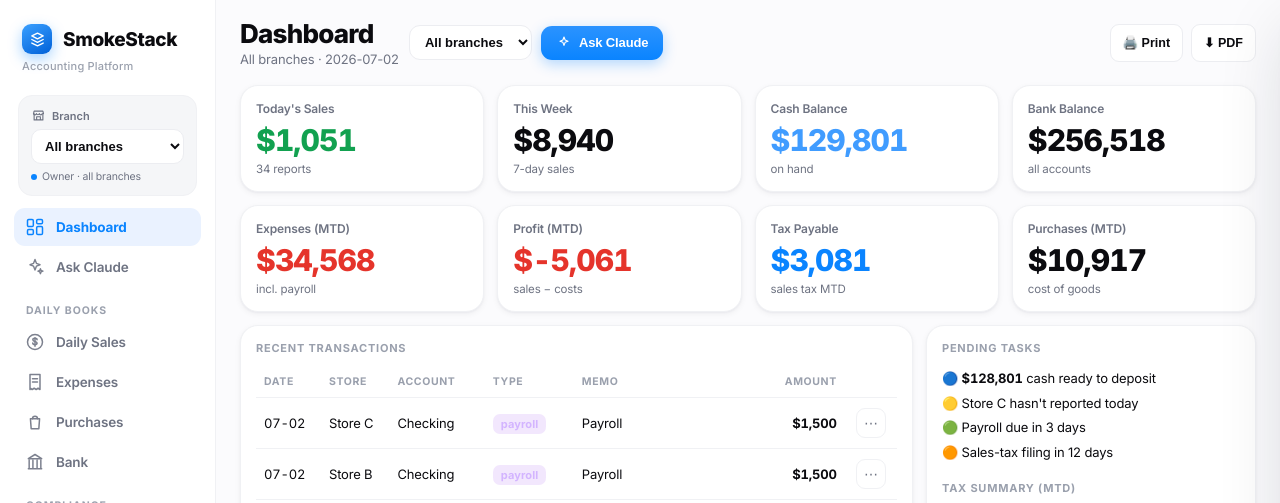
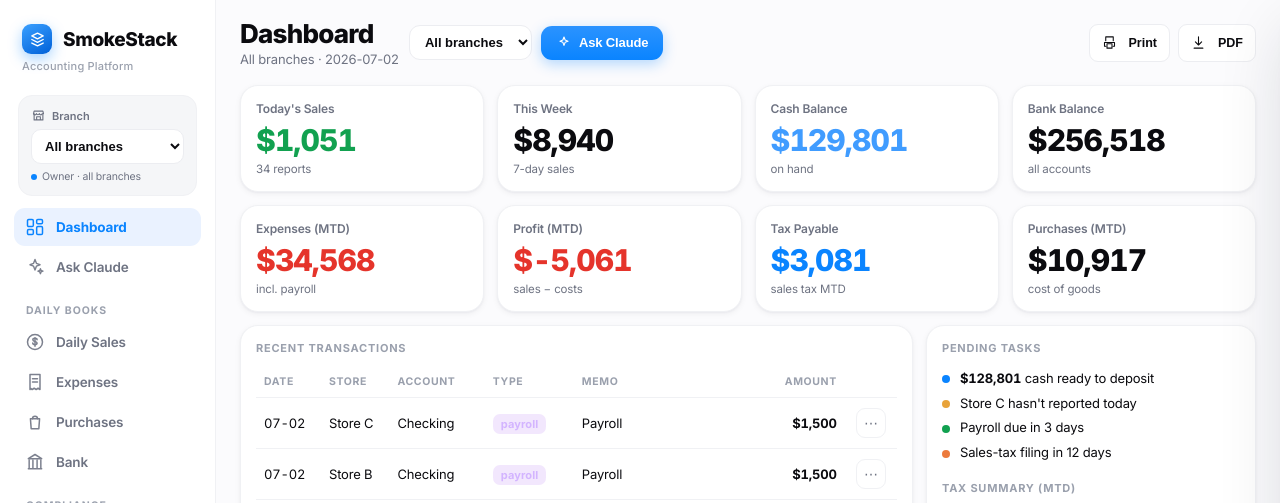
Before and after one commit to qadoumihassan95-cyber/smokestack-erp, a website: page index.html in a window 1280 px wide. Shown: the top 503 px of the page. Drawn offline with nearby package versions, Linux system fonts and the light colour scheme.

Commit message:
polish(ui): SVG print/PDF page-tool icons + clean status dots on dashboard pending tasks

```diff
--- a/index.html
+++ b/index.html
@@ -1094,7 +1094,8 @@ function renderDash(){curStore=BRANCH;const rows=scope(LEDGER);
   document.getElementById('recentTbl').innerHTML=`<thead><tr><th>Date</th><th>Store</th><th>Account</th><th>Type</th><th>Memo</th><th style="text-align:end">Amount</th><th></th></tr></thead><tbody>`+
     rec.map(x=>`<tr data-txid="${x.id}"><td>${x.date.slice(5)}</td><td>${x.store}</td><td>${x.account}</td><td><span class="chip ${TYPECHIP[x.type]}">${x.type}</span></td><td>${x.memo||x.category}${x.voided?'<span class="voided-badge">void</span>':''}</td><td style="text-align:end;color:${x.type==='sale'||x.type==='deposit'?'var(--ok)':'var(--txt)'}"><b>${money(x.amount)}</b></td><td style="text-align:center"><button type="button" class="rowact" data-rowmenu="${x.id}" aria-label="More actions" aria-haspopup="menu" aria-expanded="false">⋯</button></td></tr>`).join('')+`</tbody>`;
   rowify('recentTbl','transaction');
-  document.getElementById('pending').innerHTML=`🔵 <b>${money(cash>4000?cash-1000:0)}</b> cash ready to deposit<br>🟡 Store C hasn't reported today<br>🟢 Payroll due in 3 days<br>🟠 Sales-tax filing in 12 days`;
+  const _pdot=c=>`<span style="display:inline-block;width:8px;height:8px;border-radius:50%;background:${c};margin-right:10px;vertical-align:middle"></span>`;
+  document.getElementById('pending').innerHTML=`${_pdot('var(--accent)')}<b>${money(cash>4000?cash-1000:0)}</b> cash ready to deposit<br>${_pdot('#E8A33A')}Store C hasn't reported today<br>${_pdot('var(--ok)')}Payroll due in 3 days<br>${_pdot('#EC7A3C')}Sales-tax filing in 12 days`;
   document.getElementById('taxMini').innerHTML=`Taxable sales (MTD): <b>${money(sum(monthRows,'sale'))}</b><br>Tax collected: <b style="color:var(--brand)">${money(taxPayable)}</b><br>Filing status: <b style="color:var(--warn)">Open</b>`;
 }
 
@@ -3831,8 +3832,10 @@ function printView(view,btn){
 // Print + PDF buttons for a page header (permission-gated)
 function pageTools(view){
   const t=[];
-  if(can('print'))t.push(`<button class="ptool" onclick="printView('${view}',this)" aria-label="Print ${view}">🖨️ Print</button>`);
-  if(can('export'))t.push(`<button class="ptool" onclick="downloadPDF('${view}',this)" aria-label="Download PDF ${view}">⬇ PDF</button>`);
+  const _svgPrint='<svg viewBox="0 0 24 24" fill="none" stroke="currentColor" stroke-width="1.7" stroke-linecap="round" stroke-linejoin="round" style="width:15px;height:15px;vertical-align:-2px;margin-right:6px"><path d="M6 9V3h12v6M6 18H4v-6h16v6h-2M8 14h8v7H8v-7z"/></svg>';
+  const _svgDl='<svg viewBox="0 0 24 24" fill="none" stroke="currentColor" stroke-width="1.7" stroke-linecap="round" stroke-linejoin="round" style="width:15px;height:15px;vertical-align:-2px;margin-right:6px"><path d="M12 3v12M7 11l5 5 5-5M5 21h14"/></svg>';
+  if(can('print'))t.push(`<button class="ptool" onclick="printView('${view}',this)" aria-label="Print ${view}">${_svgPrint}Print</button>`);
+  if(can('export'))t.push(`<button class="ptool" onclick="downloadPDF('${view}',this)" aria-label="Download PDF ${view}">${_svgDl}PDF</button>`);
   return t.length?`<div class="ptools">${t.join('')}</div>`:'';
 }
 // inject the tools into every page header once (idempotent)
```
